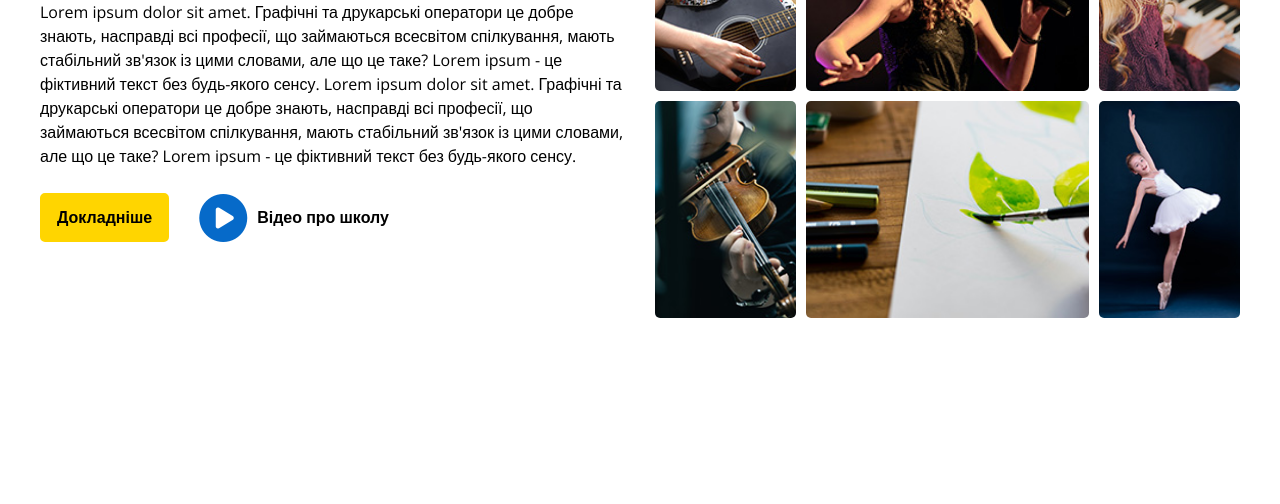
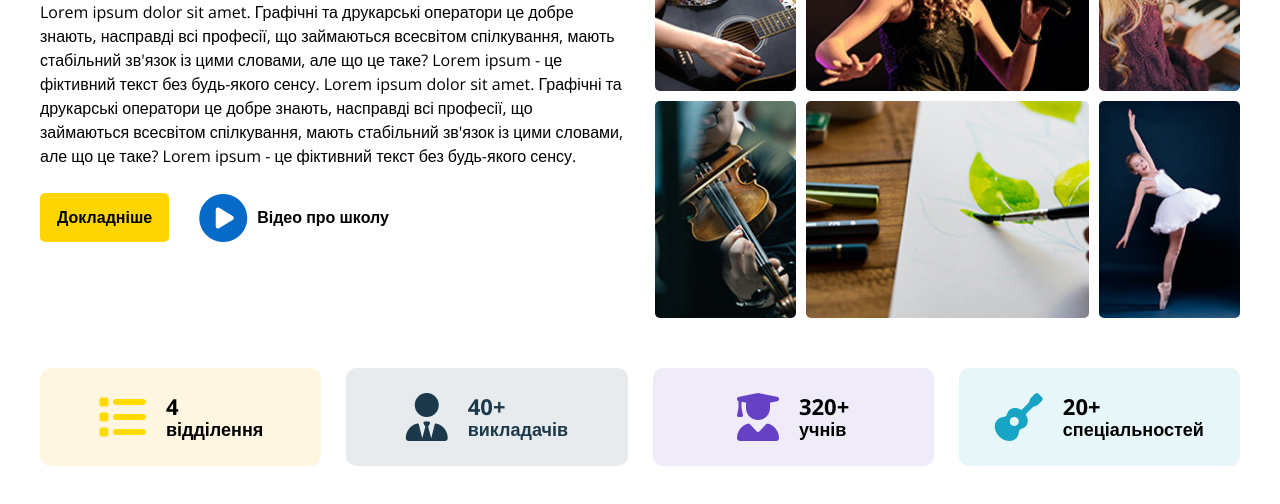
Before and after one commit to Denwebart/art, a plain HTML site: page index.html in a window 1280 px wide. Shown: the part 376-880 px from the top of the page. Before the commit the page ends 800 px from the top, so only its background shows below. Drawn offline with nearby package versions, Linux system fonts and the light colour scheme.

Commit message:
Advantages section created

```diff
--- a/css/style.css
+++ b/css/style.css
@@ -1,7 +1,7 @@
 :root {
-    --main-font: 'Open Sans', sans-serif;
-    --primary-headings-font: 'Nunito', sans-serif;
-    --secondary-headings-font: 'Caveat', cursive;
+  --main-font: "Open Sans", sans-serif;
+  --primary-headings-font: "Nunito", sans-serif;
+  --secondary-headings-font: "Caveat", cursive;
   --blue-color: #066ac9;
   --yellow-color: #ffd500;
 }
@@ -237,8 +237,6 @@ body {
 
 /* Header TAG END */
 
-/* Main TAG START */
-
 /* Hero Section START */
 
 .hero {
@@ -321,4 +319,77 @@ body {
 
 /* Hero Section END */
 
-/* Main TAG END */
+/* Advantages Section START */
+
+.advantages {
+  margin-top: 50px;
+}
+
+.advantages__list {
+  display: flex;
+  gap: 25px;
+  margin-bottom: 50px;
+}
+
+.advantages__item {
+  display: flex;
+  justify-content: center;
+  align-items: center;
+  gap: 20px;
+  width: 324px;
+  padding: 25px;
+  border-radius: 10px;
+}
+
+.advantages__item img {
+  width: 50px;
+}
+
+.advantages__text {
+  display: flex;
+  flex-direction: column;
+}
+
+.advantages__text-counter {
+  font-weight: 700;
+  font-size: 22px;
+}
+
+.advantages__text-word {
+  font-weight: 600;
+  font-size: 18px;
+}
+
+.departments {
+  background-color: #fef6e0;
+}
+
+.departments i {
+  color: #ffdb00;
+}
+
+.teachers {
+  background-color: #e8ebed;
+}
+
+.teachers {
+  color: #1b394b;
+}
+
+.students {
+  background-color: #f0ebf9;
+}
+
+.students i {
+  color: #6641c5;
+}
+
+.categories {
+  background-color: #e7f6f8;
+}
+
+.categories i {
+    color: #17a4c5;
+}
+
+/* Advantages Section END */
--- a/index.html
+++ b/index.html
@@ -13,7 +13,7 @@
         rel="stylesheet">
     <link rel="stylesheet" href="https://cdnjs.cloudflare.com/ajax/libs/font-awesome/6.4.0/css/all.min.css"
         integrity="sha512-iecdLmaskl7CVkqkXNQ/ZH/XLlvWZOJyj7Yy7tcenmpD1ypASozpmT/E0iPtmFIB46ZmdtAc9eNBvH0H/ZpiBw=="
-          crossorigin="anonymous" referrerpolicy="no-referrer"/>
+        crossorigin="anonymous" referrerpolicy="no-referrer" />
     <link rel="stylesheet" href="css/style.css">
 </head>
 
@@ -138,25 +138,59 @@
                     </div>
                     <div class="hero__collage">
                         <div class="guitar">
-                        <img src="/images/main_page/guitar.jpg" alt="guitar"/>
+                            <img src="/images/main_page/guitar.jpg" alt="guitar" />
                         </div>
                         <div class="singer">
-                        <img src="/images/main_page/singer.jpg" alt="singer"/>
+                            <img src="/images/main_page/singer.jpg" alt="singer" />
                         </div>
                         <div class="piano">
-                        <img src="/images/main_page/piano.jpg" alt="piano"/>
+                            <img src="/images/main_page/piano.jpg" alt="piano" />
                         </div>
                         <div class="violin">
-                        <img src="/images/main_page/violin.jpg" alt="violin"/>
+                            <img src="/images/main_page/violin.jpg" alt="violin" />
                         </div>
                         <div class="drawing">
-                        <img src="/images/main_page/drawing.jpg" alt="drawing"/>
+                            <img src="/images/main_page/drawing.jpg" alt="drawing" />
                         </div>
                         <div class="ballet">
-                        <img src="/images/main_page/ballet.jpg" alt="ballet"/>
+                            <img src="/images/main_page/ballet.jpg" alt="ballet" />
                         </div>
                     </div>
                 </div>
+            </div>
+        </section>
+        <section class="advantages">
+            <div class="container">
+                <ul class="advantages__list">
+                    <li class="advantages__item departments">
+                        <i class="fa-solid fa-list fa-3x"></i>
+                        <div class="advantages__text">
+                            <span class="advantages__text-counter">4</span>
+                            <span class="advantages__text-word">відділення</span>
+                        </div>
+                    </li>
+                    <li class="advantages__item teachers">
+                        <i class="fa-solid fa-user-tie fa-3x"></i>
+                        <div class="advantages__text">
+                            <span class="advantages__text-counter">40+</span>
+                            <span class="advantages__text-word">викладачів</span>
+                        </div>
+                    </li>
+                    <li class="advantages__item students">
+                        <i class="fa-solid fa-user-graduate fa-3x"></i>
+                        <div class="advantages__text">
+                            <span class="advantages__text-counter">320+</span>
+                            <span class="advantages__text-word">учнів</span>
+                        </div>
+                    </li>
+                    <li class="advantages__item categories">
+                        <i class="fa-solid fa-guitar fa-3x"></i>
+                        <div class="advantages__text">
+                            <span class="advantages__text-counter">20+</span>
+                            <span class="advantages__text-word">спеціальностей</span>
+                        </div>
+                    </li>
+                </ul>
             </div>
         </section>
     </main>
```
Lines whose indentation alone changed are shown as unchanged.
